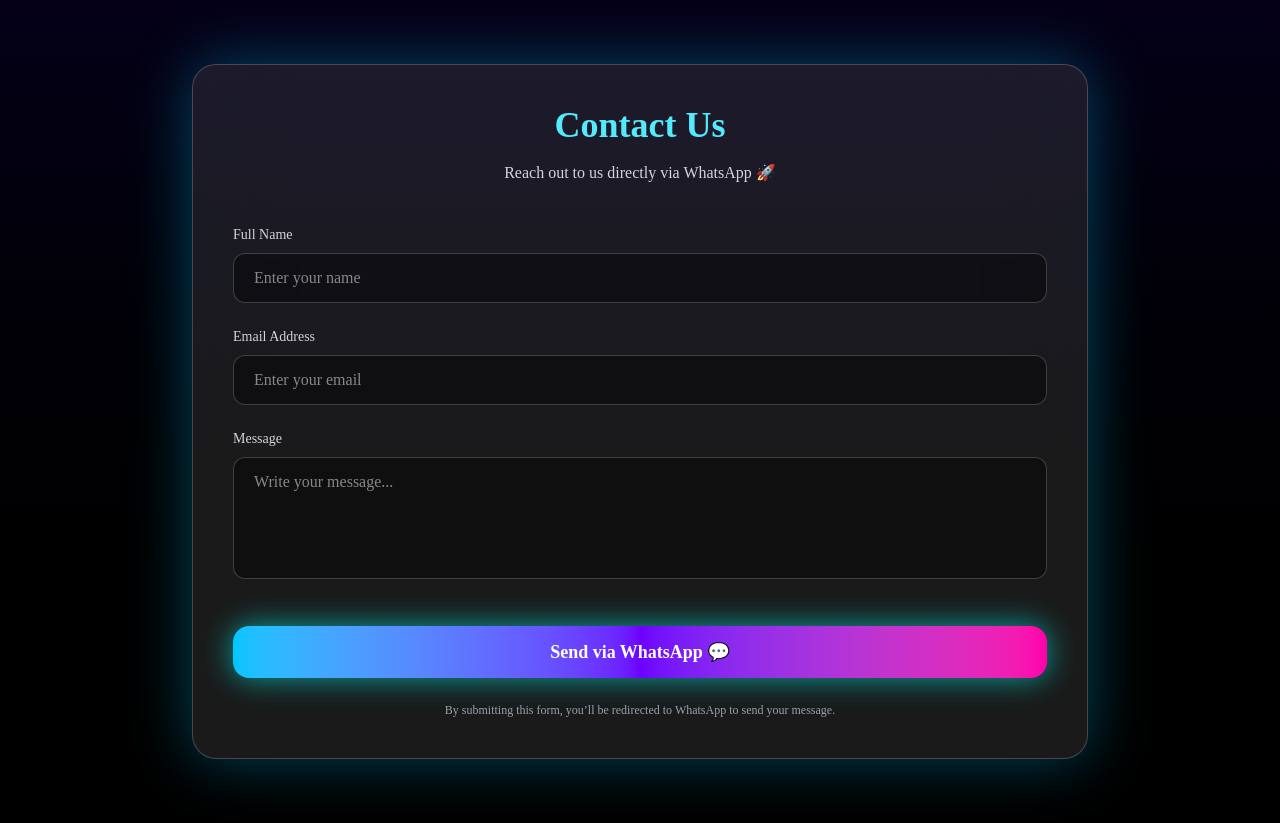
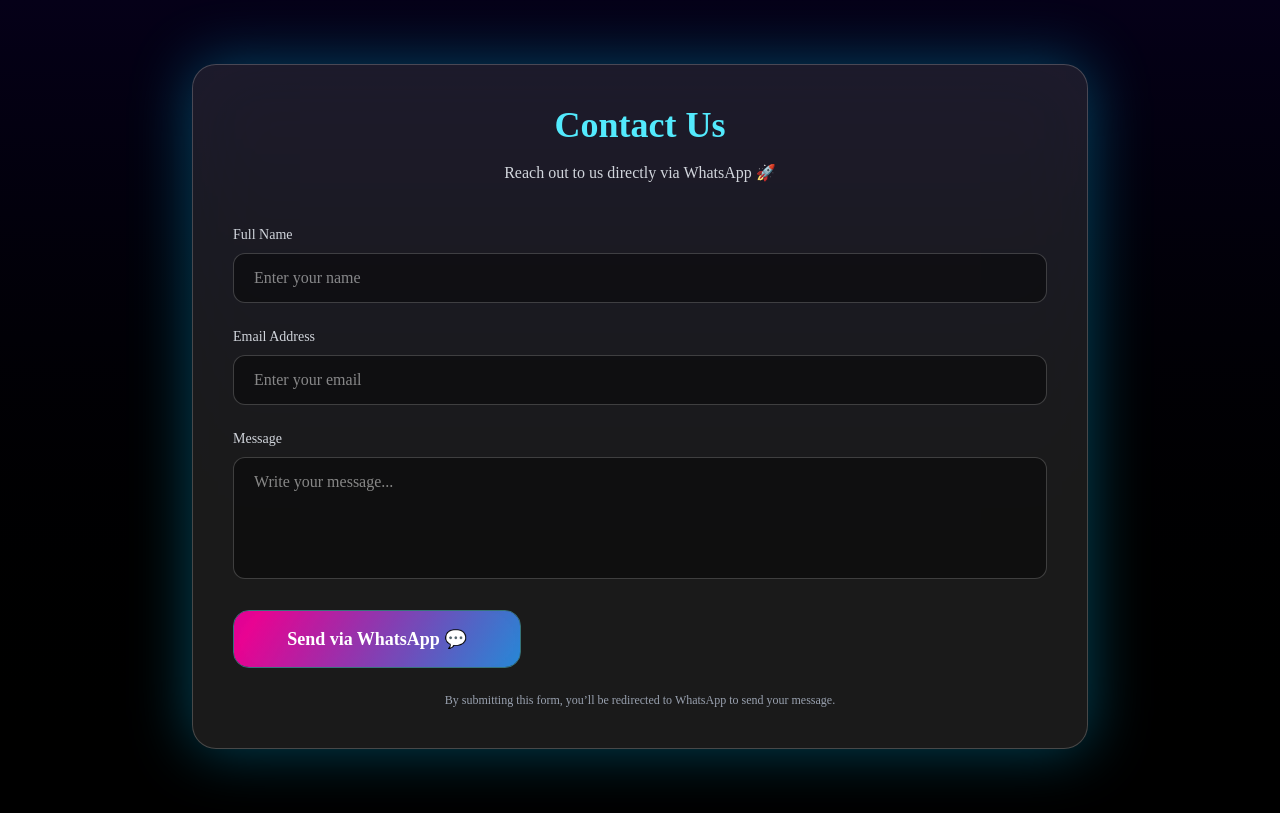
Before and after one commit to Ankit-Maann/Apexweb, a React (Vite) app: page /contact in a window 1280 px wide. Built offline with nearby package versions, Linux system fonts and the light colour scheme.

Commit message:
submit butron

```diff
--- a/src/pages/Contact.jsx
+++ b/src/pages/Contact.jsx
@@ -1,4 +1,5 @@
 import React, { useState } from "react";
+import { motion } from "framer-motion";
 
 export default function Contact() {
   const [name, setName] = useState("");
@@ -34,10 +35,7 @@
          Reach out to us directly via WhatsApp 🚀
         </p>
 
-        <form
-          onSubmit={handleSubmit}
-          className="grid grid-cols-1 gap-6"
-        >
+        <form onSubmit={handleSubmit} className="grid grid-cols-1 gap-6">
           {/* Name */}
           <div>
             <label className="block text-sm mb-2 text-gray-300">
@@ -83,13 +81,27 @@
             />
           </div>
 
-          {/* Submit */}
-          <button
+          {/* Submit Button */}
+          <motion.button
             type="submit"
-            className="mt-4 py-3 rounded-2xl font-semibold text-lg bg-gradient-to-r from-[#00C6FF] via-[#6D00FF] to-[#FF00AA] hover:scale-[1.03] transition-transform shadow-[0_0_30px_rgba(0,255,255,0.6)]"
+            whileHover={{
+              scale: 1.12,
+              boxShadow: "0 0 50px rgba(0,198,255,0.8)"
+            }}
+            whileTap={{ scale: 0.96 }}
+            className="relative w-full md:w-72 py-3.5 rounded-2xl overflow-hidden border border-cyan-300/40 backdrop-blur-xl shadow-[0_0_40px rgba(0,198,255,0.3)] font-semibold"
           >
-            Send via WhatsApp 💬
-          </button>
+            {/* Gradient background animation */}
+            <span className="absolute inset-0 bg-[linear-gradient(120deg,#00C6FF,#6D00FF,#FF00AA,#00C6FF)] bg-[length:340%_340%] animate-gradientShift opacity-90" />
+
+            {/* Neon glow overlay */}
+            <span className="absolute inset-0 bg-black/20 mix-blend-soft-light" />
+
+            {/* Button text */}
+            <span className="relative z-10 flex items-center justify-center gap-3 text-lg text-white">
+              Send via WhatsApp 💬
+            </span>
+          </motion.button>
         </form>
 
         <p className="text-xs text-gray-400 text-center mt-6">
@@ -97,6 +109,18 @@
           message.
         </p>
       </div>
+
+      {/* Gradient animation CSS */}
+      <style>{`
+        @keyframes gradientShift {
+          0% { background-position: 0% 50%; }
+          50% { background-position: 100% 50%; }
+          100% { background-position: 0% 50%; }
+        }
+        .animate-gradientShift {
+          animation: gradientShift 4s ease infinite;
+        }
+      `}</style>
     </div>
   );
 }
```
